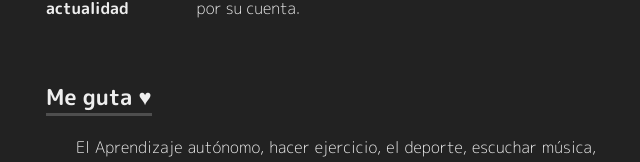
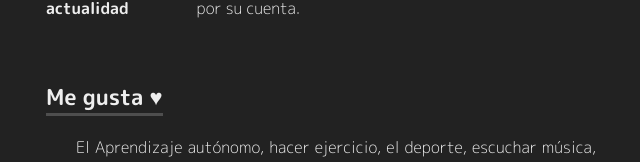
Before and after one commit to Bryan-Romero/bryan-portfolio-website, a React (Create React App) app: page / in a window 1280 px wide. Shown: the part 1374-1536 px from the top of the page, without its empty margins (319-959 px from the left). Built offline with nearby package versions, Linux system fonts and the light colour scheme.

Commit message:
top page when page changes

```diff
--- a/src/App.js
+++ b/src/App.js
@@ -4,7 +4,7 @@ import { Route, Link, useLocation } from "wouter"
 import Navbar from "./components/Navbar/Navbar"
 import Proyects from "./pages/Proyects/Proyects"
 import Footer from './components/Footer/Footer';
-import React, { createContext, useState } from 'react';
+import React, { createContext, useEffect, useState } from 'react';
 import pngegg from "./images/pngegg.png"
 import ProyectDetail from './pages/ProyectDetail/ProyectDetail';
 
@@ -18,6 +18,10 @@ function App() {
   const toggleTheme = () => {
     setTheme((curr) => (curr === 'dark' ? 'light' : 'dark'))
   }
+
+  useEffect(() => {
+      window.scrollTo(0, 0)
+  }, [location])
 
   return (
     <ThemeContext.Provider value={{ theme, toggleTheme }}>
--- a/src/components/ILike/ILike.js
+++ b/src/components/ILike/ILike.js
@@ -4,7 +4,7 @@ import "./ILike.css"
 const ILike = () => {
     return(
         <div className="iLikeSection">
-            <h3 className="sectionTitle">Me guta ♥</h3>
+            <h3 className="sectionTitle">Me gusta ♥</h3>
             <p className="iLikeDescription">El Aprendizaje autónomo, hacer ejercicio, el deporte, escuchar música, los video juegos, convivir con mi familia y amigos.</p>
         </div>
     )
```
